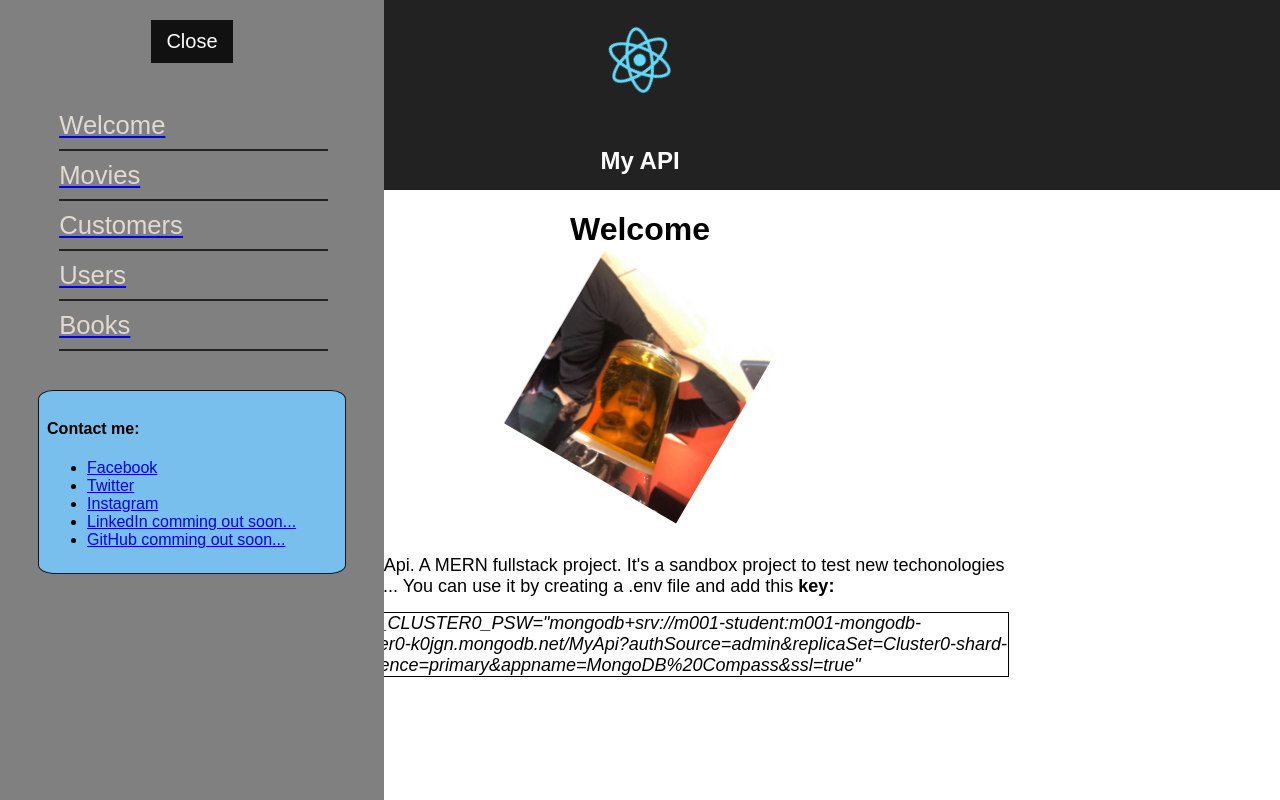
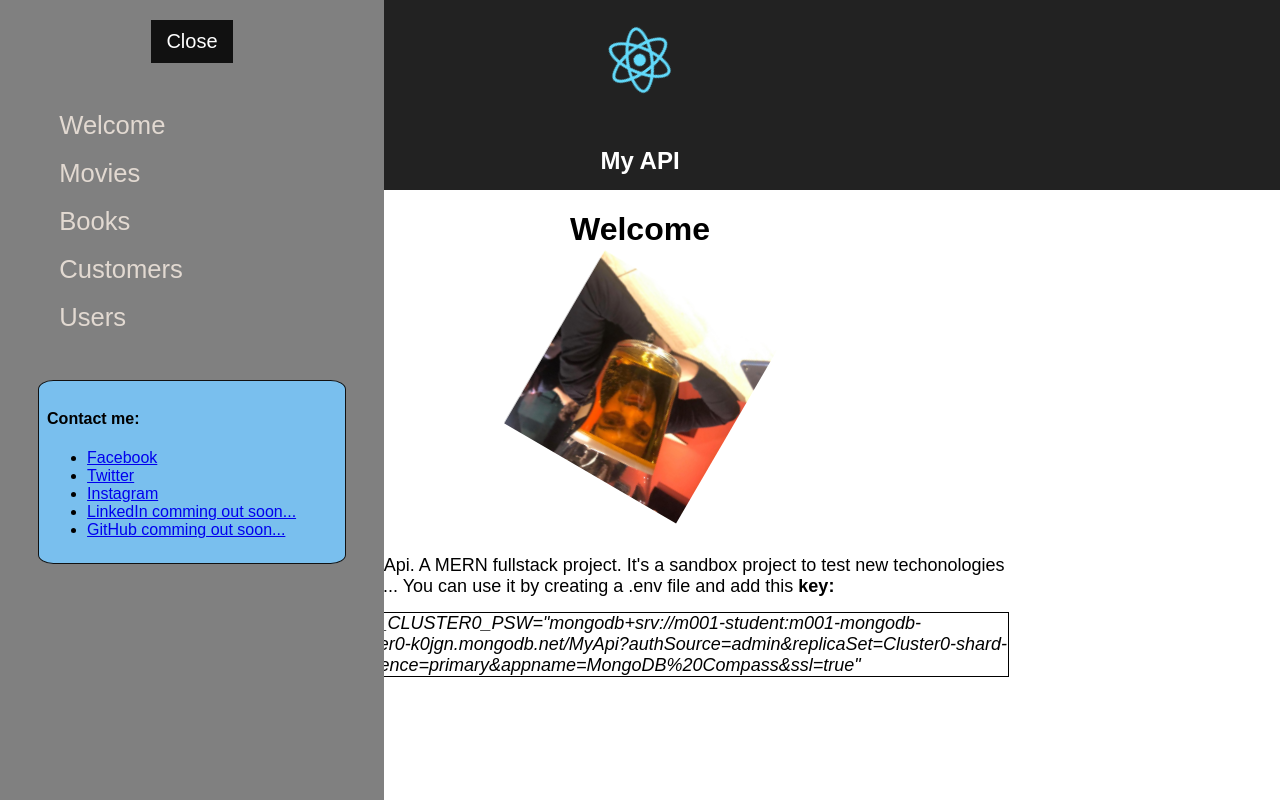
Before and after one commit to skrollu/MERN_FullStack, a React (Create React App) app in the folder client/: page / in a window 1280 px wide. Both pictures are taken after a click on the button "Menu". Built offline with nearby package versions, Linux system fonts and the light colour scheme.

Commit message:
les balises link sont construites à partir de balise a

```diff
--- a/client/src/components/ui/sidebar.js
+++ b/client/src/components/ui/sidebar.js
@@ -39,14 +39,14 @@ class SideBar extends Component {
                         <Link to="/movies">
                             <li>Movies</li>
                         </Link>
+                        <Link to="/books">
+                            <li>Books</li>
+                        </Link>
                         <Link to="/customers">
                             <li>Customers</li>
                         </Link>
                         <Link to="/users">
                             <li>Users</li>
-                        </Link>
-                        <Link to="/books">
-                            <li>Books</li>
                         </Link>
                     </ul>
                 </div>
--- a/client/src/css/ui/sidebar.css
+++ b/client/src/css/ui/sidebar.css
@@ -18,20 +18,15 @@
   width: 70%;
 }
 
-.ul li {
+
+.ul a { /* refer to Link balise */
   color: rgb(226, 217, 209);
   font-size:1.6rem;
   line-height: 3rem;
-  border-bottom: 2px solid #222;;
+  text-decoration: none;
 }
 
-/* visited link */
-.ul li:visited {
-  color: green;
-  text-decoration: underline;
-}
-
-.ul li:hover{
+.ul a:hover{
   color: white;
   font-size: x-large;
 }
```
